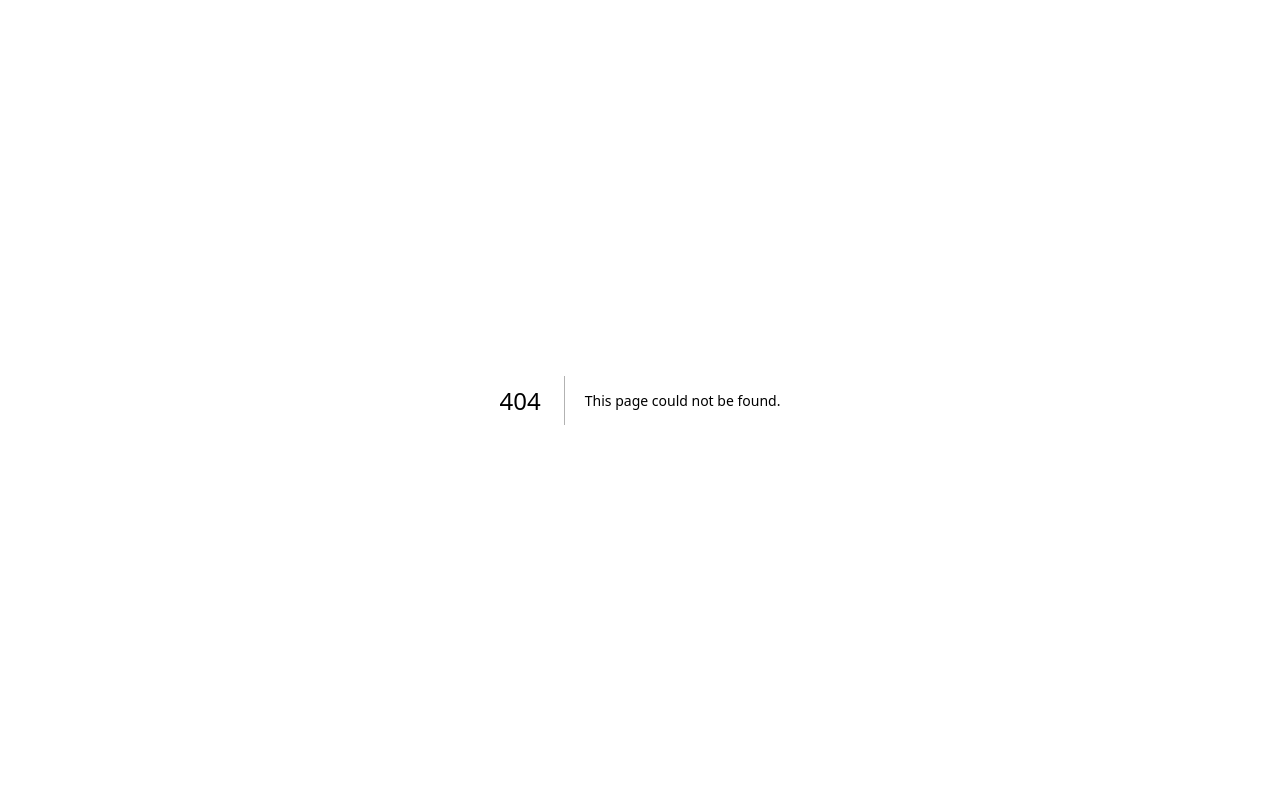
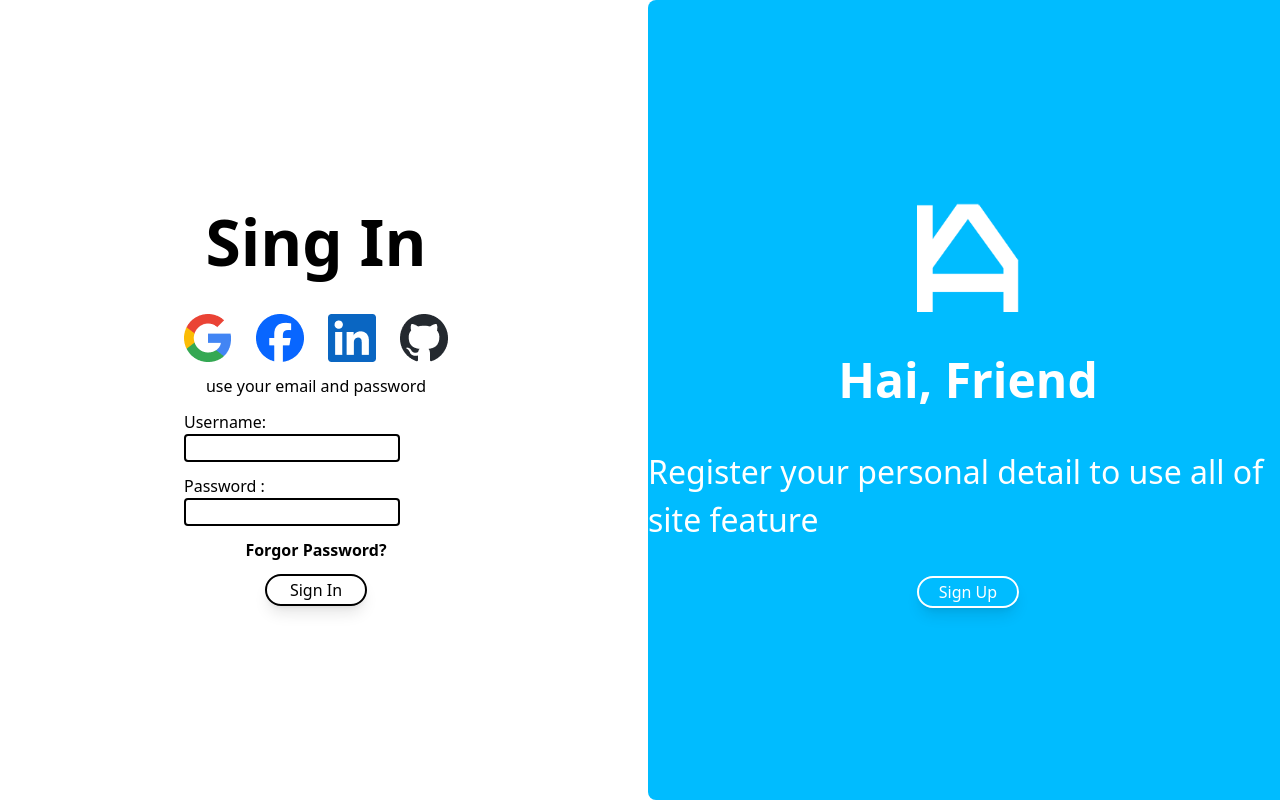
Before and after one commit to Nabilmln/KOSTHUB, a Next.js app: page /login in a window 1280 px wide. Before the commit this address had no page. Built offline with nearby package versions, Linux system fonts and the light colour scheme.

Commit message:
fixed Enpoint Login

```diff
--- a/src/app/(pages)/Sign-in/page.tsx
+++ b/src/app/(pages)/login/page.tsx
@@ -36,6 +36,10 @@ const Login = () =>{
                                 <div className=''>
                                     <img src={Github.src} alt="" />
                                 </div>
+                            </div>
+
+                            <div id="text" >
+                                <p className='flex justify-center font-light'>use your email and password</p>
                             </div>
 
                             <form action="" className='py-3'>
--- a/src/app/page.tsx
+++ b/src/app/page.tsx
@@ -1,4 +1,4 @@
-import Login from "./(pages)/Sign-in/page";
+import Login from "./(pages)/login/page";
 
 const Route = () =>{
   return <Login/>
```
